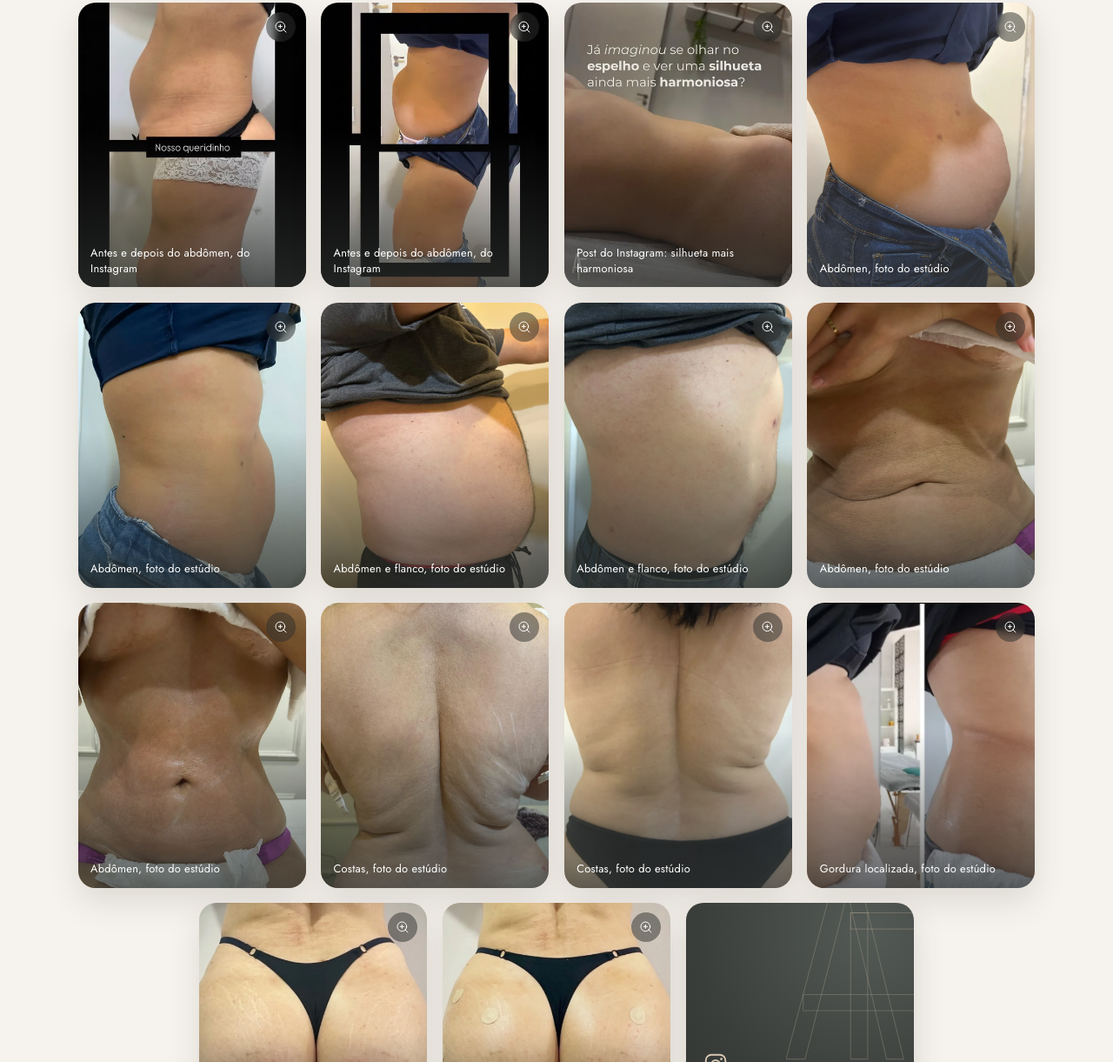
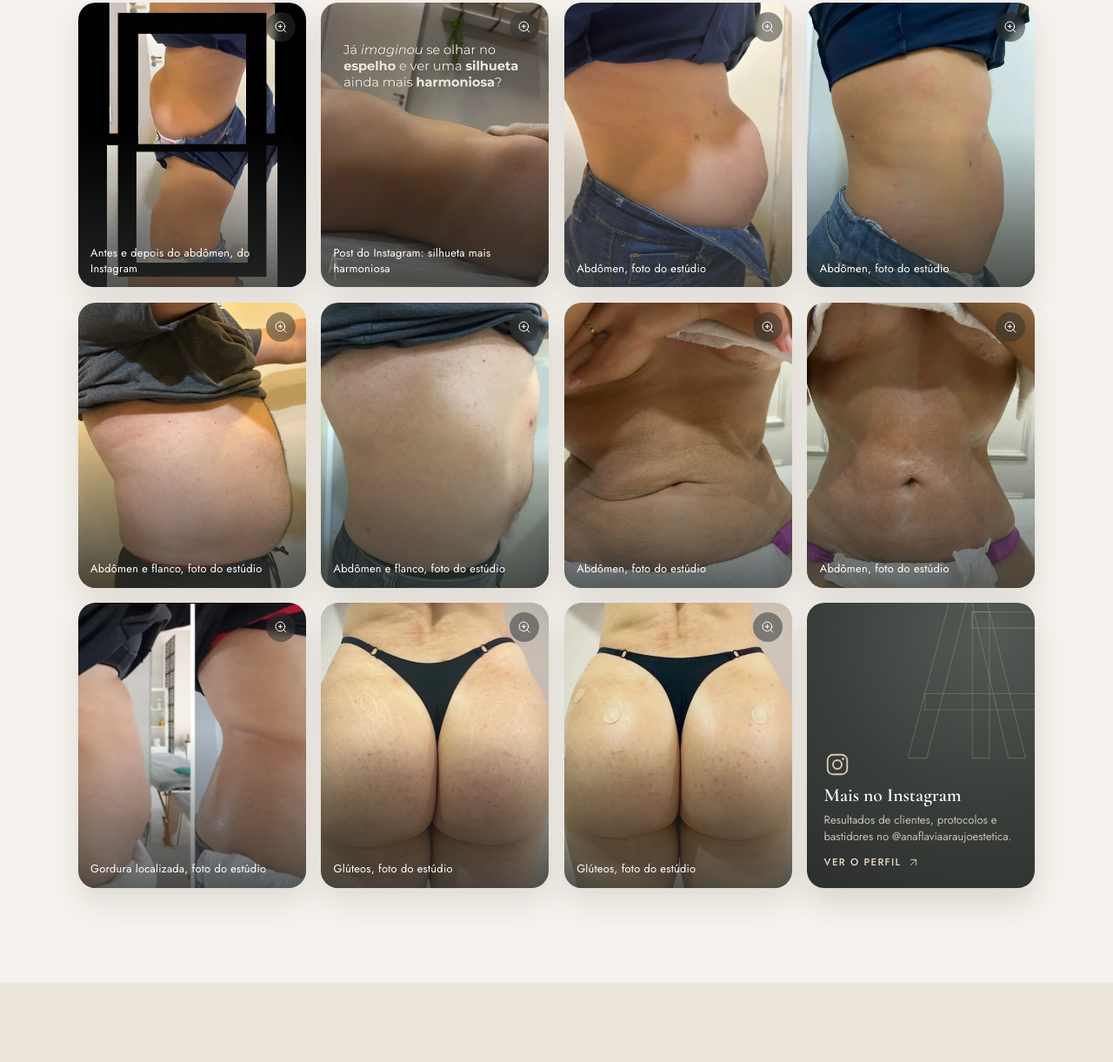
Before and after one commit to Marcel0gs/ana-flavia-araujo-estetica, a plain HTML site: page tratamentos/harmonizacao-corporal/index.html in a window 1280 px wide. Shown: the part 1814-3035 px from the top of the page at 87% size. Drawn offline with nearby package versions, Linux system fonts and the light colour scheme.

Commit message:
Ana Flávia: costas (antes e depois) saem da harmonização corporal e vão pro Endolift; montagem com moldura preta sai da galeria corporal

```diff
--- a/tratamentos/harmonizacao-corporal/index.html
+++ b/tratamentos/harmonizacao-corporal/index.html
@@ -151,7 +151,6 @@
       <p class="chamada">Fotos de clientes do estúdio e posts da Ana. Resultados variam de pessoa para pessoa. Toque numa foto para ampliar.</p>
     </div>
     <ul class="galeria">
-      <li data-rev><a class="galeria__item" href="../../assets/img/ig-04.webp" data-luz data-legenda="Antes e depois do abdômen, do Instagram"><img src="../../assets/img/ig-04.webp" width="480" height="600" loading="lazy" decoding="async" alt="Post do Instagram com antes e depois da lateral do abdômen, com o selo Nosso queridinho"><span class="galeria__lupa" aria-hidden="true"><svg class="i" aria-hidden="true"><use href="#i-lupa"/></svg></span><span class="galeria__leg">Antes e depois do abdômen, do Instagram</span></a></li>
       <li data-rev><a class="galeria__item" href="../../assets/img/ig-08.webp" data-luz data-legenda="Antes e depois do abdômen, do Instagram"><img src="../../assets/img/ig-08.webp" width="480" height="600" loading="lazy" decoding="async" alt="Post do Instagram com antes e depois da lateral do abdômen"><span class="galeria__lupa" aria-hidden="true"><svg class="i" aria-hidden="true"><use href="#i-lupa"/></svg></span><span class="galeria__leg">Antes e depois do abdômen, do Instagram</span></a></li>
       <li data-rev><a class="galeria__item" href="../../assets/img/ig-03.webp" data-luz data-legenda="Post do Instagram: silhueta mais harmoniosa"><img src="../../assets/img/ig-03.webp" width="480" height="600" loading="lazy" decoding="async" alt="Post do Instagram: costas de uma cliente na maca, com a frase sobre uma silhueta mais harmoniosa"><span class="galeria__lupa" aria-hidden="true"><svg class="i" aria-hidden="true"><use href="#i-lupa"/></svg></span><span class="galeria__leg">Post do Instagram: silhueta mais harmoniosa</span></a></li>
       <!-- Fotos DELA, mandadas pelo WhatsApp em 18/10/2026 (clientes do estúdio, sem retoque) -->
@@ -161,8 +160,6 @@
       <li data-rev><a class="galeria__item" href="../../assets/img/res-flanco-2.webp" data-luz data-legenda="Abdômen e flanco, foto do estúdio"><img src="../../assets/img/res-flanco-2.webp" width="900" height="1200" loading="lazy" decoding="async" alt="Lateral do abdômen de um cliente, com a camiseta levantada, em outra foto"><span class="galeria__lupa" aria-hidden="true"><svg class="i" aria-hidden="true"><use href="#i-lupa"/></svg></span><span class="galeria__leg">Abdômen e flanco, foto do estúdio</span></a></li>
       <li data-rev><a class="galeria__item" href="../../assets/img/res-abdomen-3.webp" data-luz data-legenda="Abdômen, foto do estúdio"><img src="../../assets/img/res-abdomen-3.webp" width="900" height="1200" loading="lazy" decoding="async" alt="Abdômen de uma cliente, de frente, com dobras na pele"><span class="galeria__lupa" aria-hidden="true"><svg class="i" aria-hidden="true"><use href="#i-lupa"/></svg></span><span class="galeria__leg">Abdômen, foto do estúdio</span></a></li>
       <li data-rev><a class="galeria__item" href="../../assets/img/res-abdomen-4.webp" data-luz data-legenda="Abdômen, foto do estúdio"><img src="../../assets/img/res-abdomen-4.webp" width="900" height="1200" loading="lazy" decoding="async" alt="Abdômen de uma cliente, de frente, em outra foto"><span class="galeria__lupa" aria-hidden="true"><svg class="i" aria-hidden="true"><use href="#i-lupa"/></svg></span><span class="galeria__leg">Abdômen, foto do estúdio</span></a></li>
-      <li data-rev><a class="galeria__item" href="../../assets/img/res-costas-1.webp" data-luz data-legenda="Costas, foto do estúdio"><img src="../../assets/img/res-costas-1.webp" width="845" height="1200" loading="lazy" decoding="async" alt="Costas de uma cliente, com marcações feitas na avaliação"><span class="galeria__lupa" aria-hidden="true"><svg class="i" aria-hidden="true"><use href="#i-lupa"/></svg></span><span class="galeria__leg">Costas, foto do estúdio</span></a></li>
-      <li data-rev><a class="galeria__item" href="../../assets/img/res-costas-2.webp" data-luz data-legenda="Costas, foto do estúdio"><img src="../../assets/img/res-costas-2.webp" width="900" height="1200" loading="lazy" decoding="async" alt="Costas de uma cliente, na altura da cintura"><span class="galeria__lupa" aria-hidden="true"><svg class="i" aria-hidden="true"><use href="#i-lupa"/></svg></span><span class="galeria__leg">Costas, foto do estúdio</span></a></li>
       <!-- Prints do Instagram e de fotos dela, mandados pelo Marcelo em 19/10/2026 -->
       <li data-rev><a class="galeria__item" href="../../assets/img/res-gordura.webp" data-luz data-legenda="Gordura localizada, foto do estúdio"><img src="../../assets/img/res-gordura.webp" width="1111" height="680" loading="lazy" decoding="async" alt="Duas fotos lado a lado da lateral do abdômen de uma cliente"><span class="galeria__lupa" aria-hidden="true"><svg class="i" aria-hidden="true"><use href="#i-lupa"/></svg></span><span class="galeria__leg">Gordura localizada, foto do estúdio</span></a></li>
       <!-- Glúteos (22/10/2026, pedido dela por áudio): as mesmas duas fotos do estúdio que estão
```
Also changed, not shown: tratamentos/endolift/index.html (+3 -0 lines).
